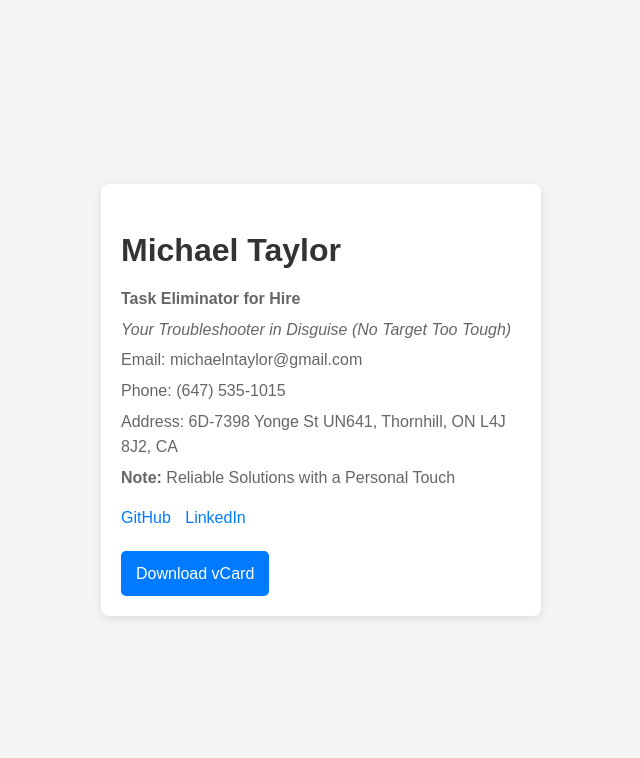
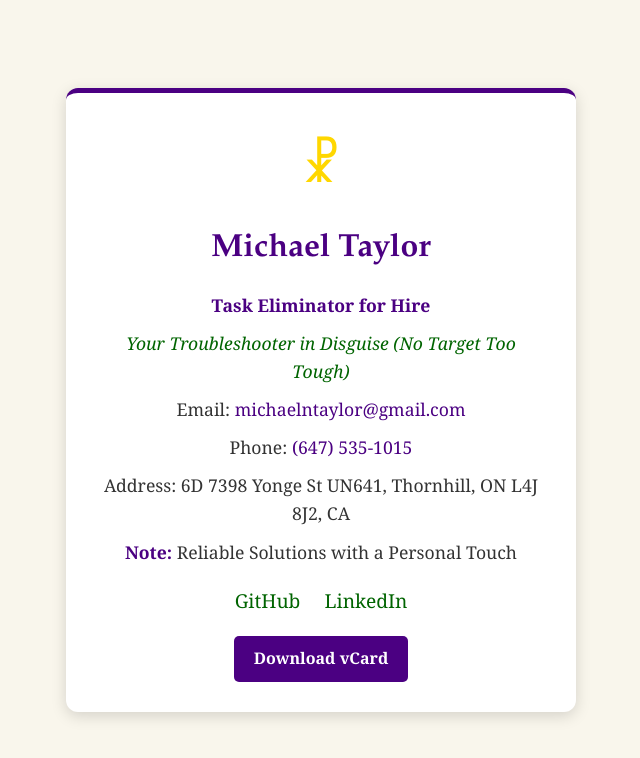
Before and after one commit to AItaylor/Blackburn, a plain HTML site: page index.html in a window 1280 px wide. Shown: the whole page, without its empty margins (319-959 px from the left). Drawn offline with Linux system fonts and the light colour scheme.

Commit message:
updated index.html

```diff
--- a/index.html
+++ b/index.html
@@ -1,12 +1,14 @@
 <!DOCTYPE html>
 <html lang="en">
+
 <head>
     <meta charset="UTF-8">
     <meta name="viewport" content="width=device-width, initial-scale=1.0">
     <title>Michael Taylor - Digital Business Card</title>
     <style>
+        /* General body styling */
         body {
-            font-family: Arial, sans-serif;
+            font-family: 'Georgia', serif;
             line-height: 1.6;
             margin: 0;
             padding: 0;
@@ -14,57 +16,112 @@
             justify-content: center;
             align-items: center;
             min-height: 100vh;
-            background-color: #f4f4f4;
+            background-color: #f9f6ec; /* Cream/Off-White background */
         }
+
+        /* Card container styling */
         .card {
-            background-color: white;
-            border-radius: 8px;
-            box-shadow: 0 2px 10px rgba(0,0,0,0.1);
-            padding: 20px;
-            max-width: 400px;
-            width: 100%;
+            background-color: #ffffff; /* White card */
+            border-radius: 12px;
+            box-shadow: 0 4px 15px rgba(0, 0, 0, 0.15); /* Elegant shadow */
+            padding: 30px;
+            max-width: 450px;
+            width: 90%;
+            text-align: center;
+            border-top: 5px solid #4b0082; /* Indigo Blue accent */
         }
+
+        /* Heading styling */
         h1 {
-            color: #333;
-            margin-bottom: 10px;
+            color: #4b0082; /* Indigo Blue */
+            font-size: 2em;
+            margin-bottom: 15px;
+            font-family: 'Palatino Linotype', 'Book Antiqua', serif; /* Elegant font */
         }
+
+        /* Paragraph styling */
         p {
-            color: #666;
-            margin: 5px 0;
+            color: #333; /* Darker text for readability */
+            margin: 10px 0;
+            font-size: 1.1em;
         }
+
+        /* Strong emphasis styling */
+        strong {
+            color: #4b0082; /* Indigo Blue for emphasis */
+        }
+
+        /* Italics styling */
+        em {
+            color: #006400; /* Emerald Green for a special touch */
+        }
+
+        /* Download button styling */
         .download {
             display: inline-block;
             margin-top: 20px;
-            padding: 10px 15px;
-            background-color: #007BFF;
+            padding: 10px 20px;
+            background-color: #4b0082; /* Indigo Blue */
             color: white;
             text-decoration: none;
             border-radius: 5px;
+            font-weight: bold;
+            transition: background-color 0.3s ease;
         }
+
+        /* Download button hover effect */
+        .download:hover {
+            background-color: #006400; /* Emerald Green on hover */
+        }
+
+        /* Social links styling */
         .social-links {
-            margin-top: 15px;
+            margin-top: 20px;
         }
+
         .social-links a {
-            margin-right: 10px;
-            color: #007BFF;
+            margin: 0 10px;
+            color: #006400; /* Emerald Green */
             text-decoration: none;
+            font-size: 1.2em;
+        }
+
+        .social-links a:hover {
+            color: #4b0082; /* Indigo Blue on hover */
+        }
+
+        /* Placeholder for the Chi-Rho symbol */
+        .chi-rho {
+            font-size: 50px;
+            color: #FFD700; /* Gold color */
+            margin-bottom: 15px;
         }
     </style>
 </head>
+
 <body>
     <div class="card">
+        <!-- Placeholder for Chi-Rho symbol -->
+        <div class="chi-rho">☧</div> <!-- Unicode placeholder for Chi-Rho symbol -->
+
+        <!-- Card content -->
         <h1>Michael Taylor</h1>
         <p><strong>Task Eliminator for Hire</strong></p>
         <p><em>Your Troubleshooter in Disguise (No Target Too Tough)</em></p>
-        <p>Email: michaelntaylor@gmail.com</p>
-        <p>Phone: (647) 535-1015</p>
-        <p>Address: 6D-7398 Yonge St UN641, Thornhill, ON L4J 8J2, CA</p>
+        <p>Email: <a href="mailto:michaelntaylor@gmail.com" style="color:#4b0082; text-decoration:none;">michaelntaylor@gmail.com</a></p>
+        <p>Phone: <a href="tel:+16475351015" style="color:#4b0082; text-decoration:none;">(647) 535-1015</a></p>
+        <p>Address: 6D 7398 Yonge St UN641, Thornhill, ON L4J 8J2, CA</p>
         <p><strong>Note:</strong> Reliable Solutions with a Personal Touch</p>
+
+        <!-- Social Media Links -->
         <div class="social-links">
             <a href="https://github.com/AItaylor" target="_blank">GitHub</a>
             <a href="https://linkedin.com/in/yourusername" target="_blank">LinkedIn</a>
         </div>
+
+        <!-- Download vCard button -->
         <a href="michael_taylor.vcf" download class="download">Download vCard</a>
     </div>
 </body>
+
 </html>
```
Also changed, not shown: 1 other file.
